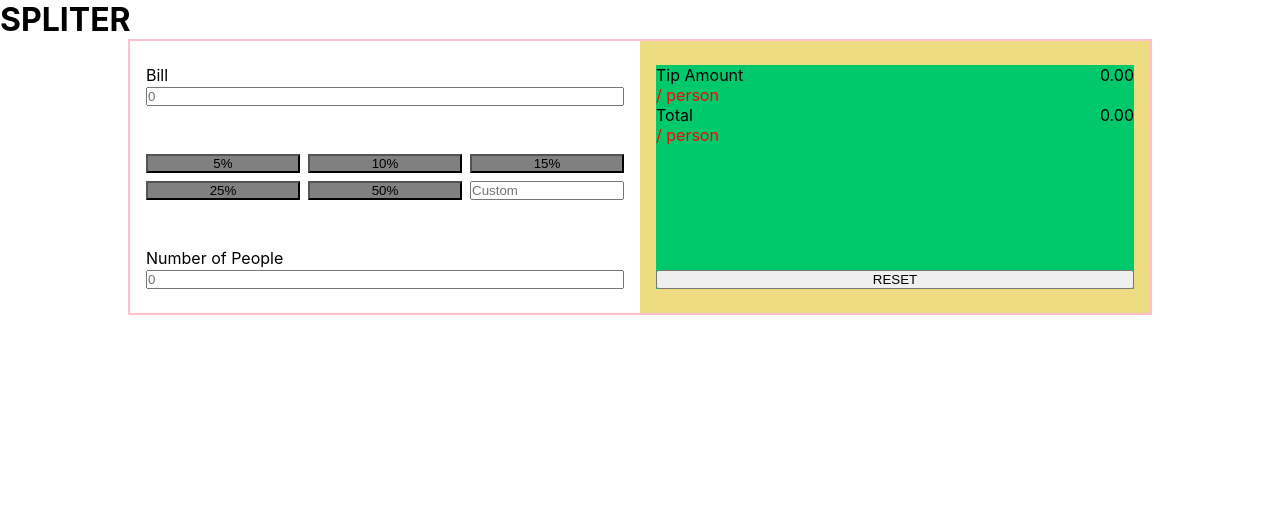
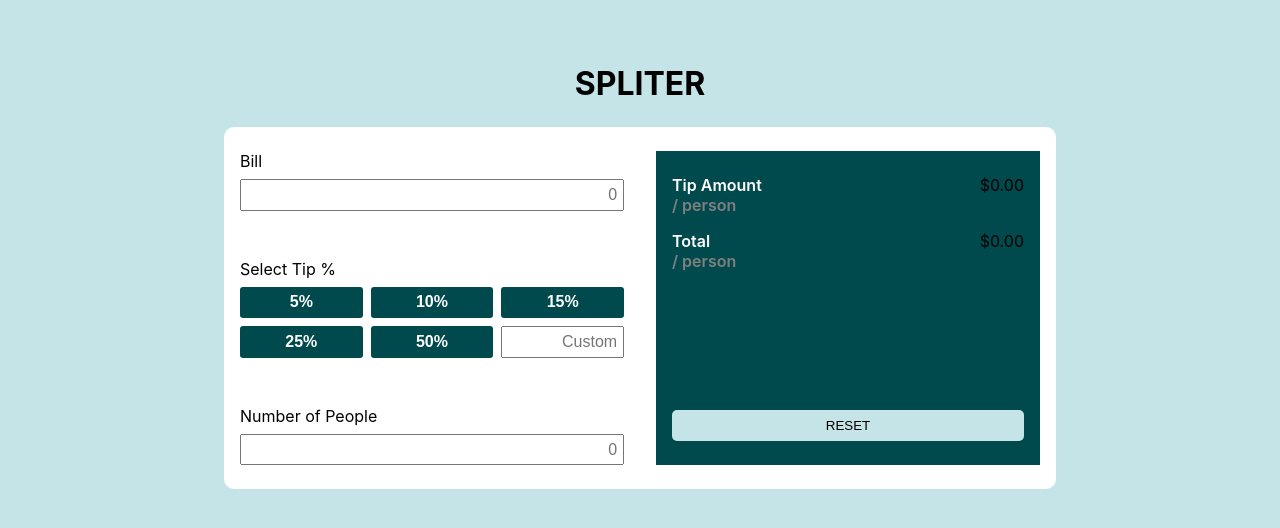
Before and after one commit to felipedfe/tip-calculator, a React (Create React App) app: page / in a window 1280 px wide. Shown: the top 528 px of the page. Built offline with nearby package versions, Linux system fonts and the light colour scheme.

Commit message:
feat: elements styles

```diff
--- a/src/App.js
+++ b/src/App.js
@@ -1,8 +1,41 @@
 import React, { useState } from 'react';
+import { createGlobalStyle } from 'styled-components';
 import Inputs from './components/Inputs';
 import Result from './components/Result';
 import { Main, Title, AppContainer } from './styled/App.styled.js';
 import './App.css';
+
+const GlobalStyles = createGlobalStyle`
+  html {
+    --color-primary: #00494d;
+    --color-secondary: #c5e4e7;
+    --color-display: #26c0ab;
+  }
+
+  body {
+    background-color: var(--color-secondary);
+  }
+
+  button:hover {
+    cursor: pointer;
+  }
+
+  input {
+    text-align: right;
+    padding: 0.3rem;
+    font-size: 1rem;
+  }
+
+  input::-webkit-outer-spin-button,
+  input::-webkit-inner-spin-button {
+    -webkit-appearance: none;
+    margin: 0;
+}
+
+  input[type=number]{
+    -moz-appearance: textfield;
+}
+`;
 
 function App() {
   const [bill, setBill] = useState("");
@@ -14,6 +47,8 @@ function App() {
   const [total, setTotal] = useState(0);
 
   return (
+    <>
+      <GlobalStyles />
       <Main>
         <Title>SPLITER</Title>
         <AppContainer>
@@ -34,9 +69,15 @@ function App() {
           <Result
             tipAmount={tipAmount}
             total={total}
+            setBill={setBill}
+            setActiveButton={setActiveButton}
+            setPercentage={setPercentage}
+            setPeople={setPeople}
+            setCustomInput={setCustomInput}
           />
         </AppContainer>
-    </Main>
+      </Main >
+    </>
   );
 }
 
--- a/src/components/Inputs.jsx
+++ b/src/components/Inputs.jsx
@@ -60,11 +60,12 @@ function Inputs(props) {
           <BillInput
             type="number"
             placeholder="0"
-            value={bill ? bill : null}
+            value={bill ? bill : ""}
             onChange={({ target }) => setBill(+target.value)}
           />
         </label>
       </BillContainer>
+      <label>Select Tip %
         <TipContainer>
           <TipButton
             activeButton={activeButton}
@@ -113,17 +114,18 @@ function Inputs(props) {
             onChange={handleCustomInput}
           />
         </TipContainer>
+      </label>
       <PeopleContainer>
         <label>Number of People
           <PeopleInput
             type="number"
             placeholder="0"
-            value={people ? people : null}
+            value={people ? people : ""}
             onChange={({ target }) => setPeople(+target.value)}
           />
         </label>
       </PeopleContainer>
-    </InputsContainer>
+    </InputsContainer >
   )
 };
 
--- a/src/components/Result.jsx
+++ b/src/components/Result.jsx
@@ -10,7 +10,21 @@ import {
 } from '../styled/Result.styled.js';
 
 function Result(props) {
-  const { tipAmount, total } = props;
+  const { tipAmount,
+    total,
+    setBill,
+    setActiveButton,
+    setPercentage,
+    setPeople,
+    setCustomInput } = props;
+
+  const handleClick = () => {
+    setBill(0);
+    setActiveButton(0);
+    setPeople(0);
+    setPercentage(0);
+    setCustomInput("");
+  };
 
   return (
     <ResultContainer>
@@ -33,7 +47,10 @@ function Result(props) {
           </Value>
         </TotalContainer>
 
-        <ResetButton>
+        <ResetButton
+          type="button"
+          onClick={handleClick}
+        >
           RESET
         </ResetButton>
       </BackGround>
--- a/src/components/TipButton.jsx
+++ b/src/components/TipButton.jsx
@@ -2,10 +2,31 @@ import React from 'react';
 import styled from 'styled-components';
 
 const StyledTipButton = styled.button`
-background-color: ${(props) => props.active === props.text ? 'green' : 'gray'}
+  color: ${(props) => props.active === props.text ?
+    '#000' :
+    '#fff'
+  };
+  background-color: ${(props) => props.active === props.text ?
+    'var(--color-display)' :
+    'var(--color-primary)'
+  };
+  font-size: 1rem;
+  font-weight: 600;
+  border: none;
+  border-radius: 3px;
+  padding: 0.3rem 0;
+/* background-color: var(--color-primary); */
 `
 
-function TipButton({ setPercentage, activeButton, setActiveButton, text, value, setCustomInput }) {
+function TipButton(props) {
+  const {
+    setPercentage,
+    activeButton,
+    setActiveButton,
+    text,
+    value,
+    setCustomInput
+  } = props;
 
   const handleClick = ({ target }) => {
     setPercentage(+target.value);
--- a/src/styled/App.styled.js
+++ b/src/styled/App.styled.js
@@ -1,19 +1,31 @@
 import styled from 'styled-components';
 
 export const Main = styled.main`
-
+  display: flex;
+  flex-direction: column;
+  /* justify-content: center; */
+  align-items: center;
+  /* position: absolute;
+  top: 0;
+  left: 0; */
+  /* width: 100%; */
+  /* transition: translateY(50%); */
+  padding-top: 5%;
+  height: 100vh;
 `
 
 export const Title = styled.h1`
-
+  text-align: center;
+  padding-bottom: 1.5rem;
 `
 
 export const AppContainer = styled.section`
   display: grid;
   grid-template-columns: 50% 50%;
-  /* column-gap: 1.5rem; */
-  width: 80%;
-  margin: auto;
-  border: solid 2px pink;
-  /* padding: 1.5rem; */
+  width: 65%;
+  max-width: 900px;
+  /* margin: auto; */
+  border-radius: 10px;
+  background-color: #fff;
+
 `
--- a/src/styled/Inputs.styled.js
+++ b/src/styled/Inputs.styled.js
@@ -6,13 +6,17 @@ export const InputsContainer = styled.section`
   flex-direction: column;
   gap: 3rem;
   padding: 1.5rem 1rem;
+  /* background-color: #fff; */
+  /* overflow: hidden; */
 `
 
 export const BillContainer = styled.section`
+  /* padding-top: 3rem; */
 `
 
 export const BillInput = styled.input`
   width: 100%;
+  margin-top: 0.5rem;
 `
 
 export const TipContainer = styled.section`
@@ -20,6 +24,7 @@ export const TipContainer = styled.section`
   grid-template-columns: repeat(3, 1fr);
   grid-template-rows: repeat(2, 1fr);
   gap: 0.5rem;
+  margin-top: 0.5rem;
 `
 
 export const TipButton = styled.button`
@@ -29,6 +34,7 @@ export const TipButton = styled.button`
 
 export const TipInput = styled.input`
   width: 100%;
+  height: 100%;
 `
 
 export const PeopleContainer = styled.section`
@@ -38,4 +44,5 @@ export const PeopleContainer = styled.section`
 
 export const PeopleInput = styled.input`
   width: 100%;
+  margin-top: 0.5rem;
 `
--- a/src/styled/Result.styled.js
+++ b/src/styled/Result.styled.js
@@ -4,9 +4,9 @@ export const ResultContainer = styled.section`
   width: 100%;
   display: flex;
   flex-direction: column;
-  /* gap: 2rem; */
   padding: 1.5rem 1rem;
-  background-color: #eedc82;
+  /* min-height: 400px; */
+  /* background-color: #eedc82; */
 `
 
 export const TipAmountContainer = styled.section`
@@ -20,27 +20,45 @@ export const TotalContainer = styled.section`
 `
 
 export const BackGround = styled.div`
-  position: relative;
+  display: flex;
+  flex-direction: column;
+  gap: 1rem;
+  width: 100%;
   height: 100%;
-  background-color: #00c96b;
-  /* padding-top: 2rem; */
+  background-color: var(--color-primary);
+  padding: 1.5rem 1rem;
 `
 
 export const Label = styled.label`
   &::after {
     display: block;
     content: "/ person";
-    color: red;
+    color: gray;
   }
+  color: #fff;
+  font-weight: 600;
 `
 
 export const Value = styled.span`
+  &:before {
+    content: '$';
+  }
   position: absolute;
   right: 0;
 `
 
 export const ResetButton = styled.button`
-  position: absolute;
+  &:hover {
+    background-color: var(--color-display);
+  }
+  &:active {
+    transform: translateY(1px);
+  }
   width: 100%;
-  bottom: 0;
+  margin-top: auto;
+  border: none;
+  border-radius: 5px;
+  padding: 0.5rem;
+  background-color: var(--color-secondary);
+  transition: background-color 0.3s;
 `
```
Lines whose indentation alone changed are shown as unchanged.
